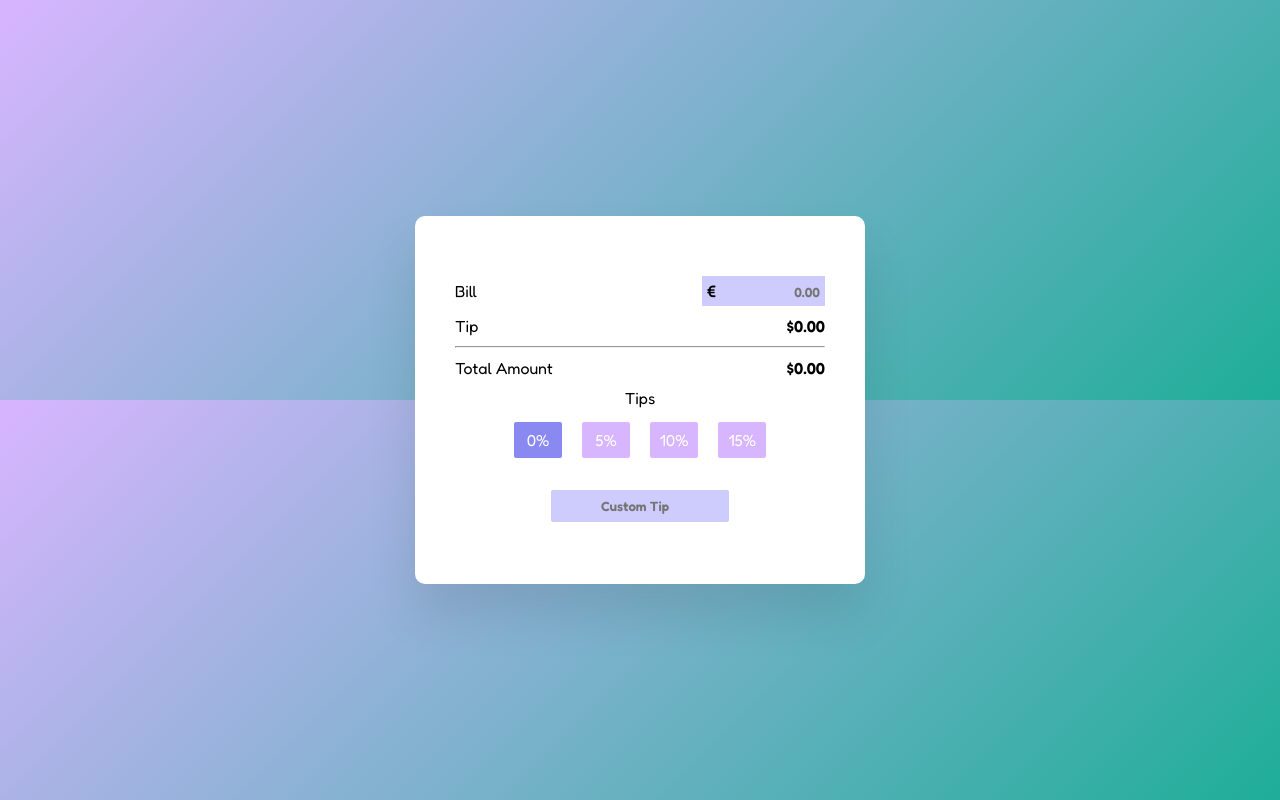
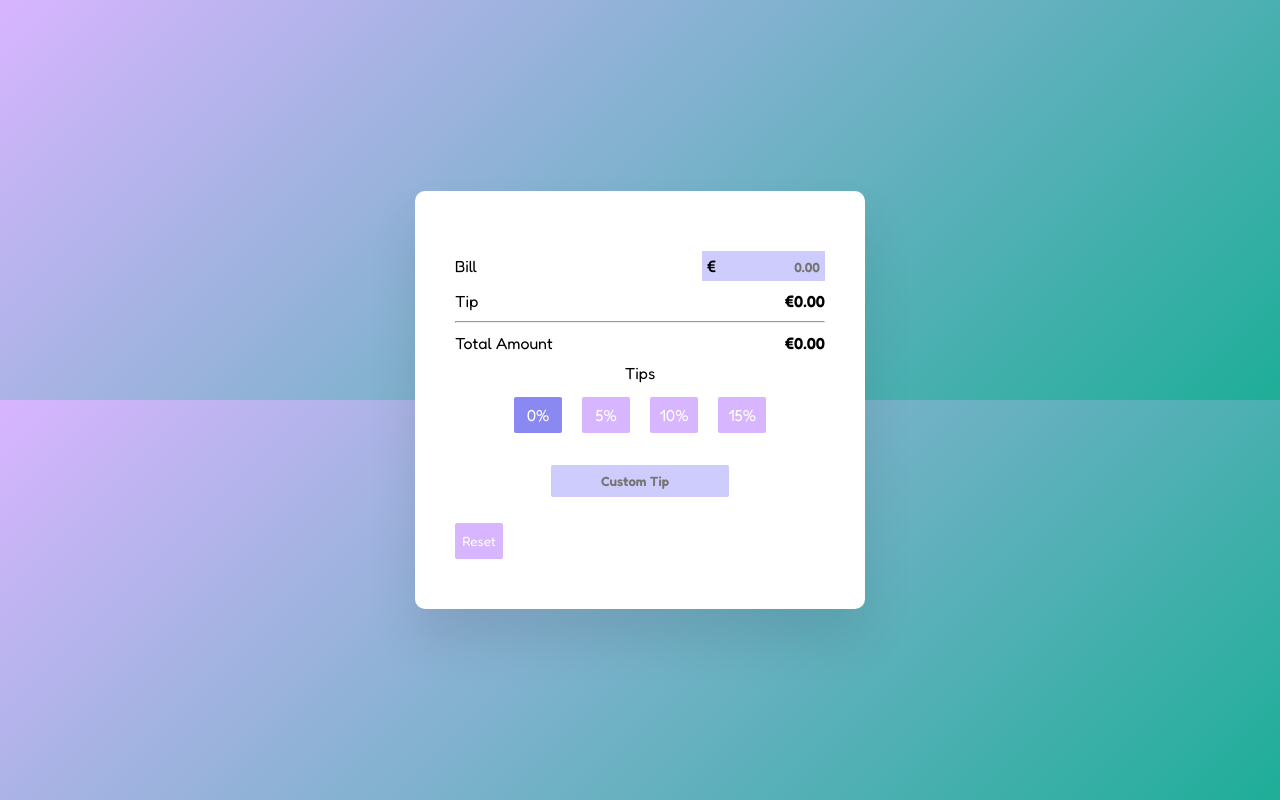
Before and after one commit to PavelAC/TipCalculator, a plain HTML site: page index.html in a window 1280 px wide. Both pictures are taken after a click on the element "0%". Drawn offline with Linux system fonts and the light colour scheme.

Commit message:
resetbtn

```diff
--- a/index.html
+++ b/index.html
@@ -45,6 +45,8 @@
                 </div>
             </div>
         </section>
+        <button id="reset-btn">Reset</button>
+
     </div>
 </body>
 </html>
--- a/main.css
+++ b/main.css
@@ -133,6 +133,22 @@ input::-webkit-outer-spin-button{
     margin: 0;
 }
 
+#reset-btn{
+    background-color: var(--mainColor1);
+    margin-top: 0.2em;
+    color: white;
+    height: 36px;
+    width: 48px;
+    display: flex;
+    align-items: center;
+    justify-content: center;
+    margin-top: 14px;
+    border-radius: 2px;
+    cursor: pointer;
+    transition: all 0.3s;
+    border: none;
+}
+
 @media (max-width: 768px) {
     .container {
         width: 95%;
--- a/main.js
+++ b/main.js
@@ -4,6 +4,7 @@ document.addEventListener('DOMContentLoaded', function(){
     const totalAmountDisplay = document.getElementById('total-amount');
     const tips = document.querySelectorAll('.tips');
     const customTip = document.querySelector('.custom')
+    const resetButton = document.getElementById('reset-btn');
 
     let billValue=0.00;
     let tipPercentage = 0;
@@ -13,8 +14,8 @@ document.addEventListener('DOMContentLoaded', function(){
         const tipAmount=(billValue * tipPercentage) / 100;
         const totalAmount = billValue+tipAmount;
 
-        tipAmountDisplay.textContent =`$${tipAmount.toFixed(2)}`;
-        totalAmountDisplay.textContent=`$${totalAmount.toFixed(2)}`
+        tipAmountDisplay.textContent =`€${tipAmount.toFixed(2)}`;
+        totalAmountDisplay.textContent=`€${totalAmount.toFixed(2)}`;
     }
 
     billInput.addEventListener('input',function(e){
@@ -39,4 +40,12 @@ document.addEventListener('DOMContentLoaded', function(){
         tipandtotal();
     });
 
+    resetButton.addEventListener('click', function() {
+        billInput.value='';
+        customTip.value='';
+        billValue=0.00;
+        tipPercentage=0;
+        tipAmountDisplay.textContent='€0.00';
+        totalAmountDisplay.textContent='€0.00'
+    });
 });
```
